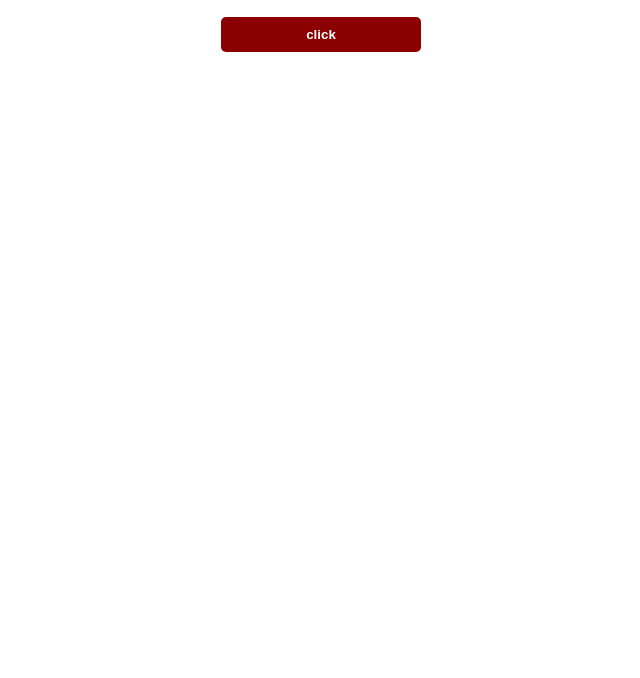
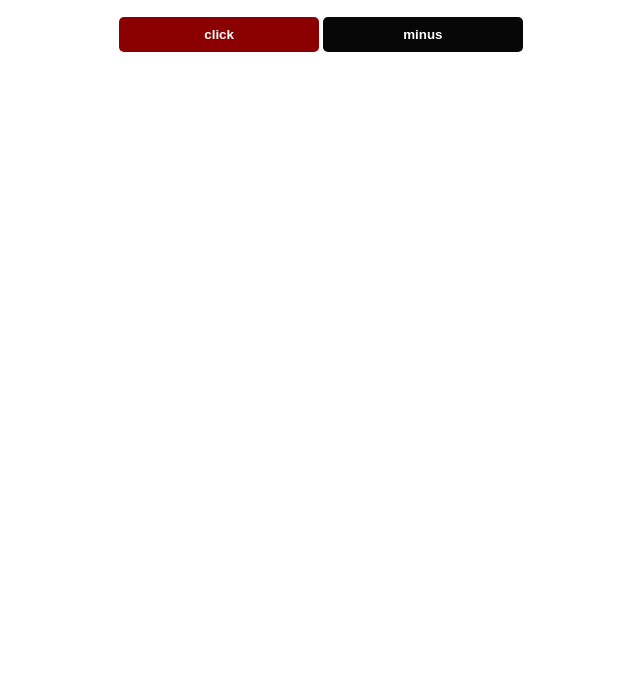
Before and after one commit to amateurCrypt/JS_people_count, a plain HTML site: page index.html in a window 1280 px wide. Shown: the part 122-800 px from the top of the page, without its empty margins (319-959 px from the left). Drawn offline with Linux system fonts and the light colour scheme.

Commit message:
add reduction button

```diff
--- a/index.css
+++ b/index.css
@@ -32,6 +32,10 @@ button {
     background: darkred;
 }
 
+#reduction-btn {
+    background: rgb(7, 7, 7);
+}
+
 #save-btn {
     background: darkgreen;
 }
--- a/index.html
+++ b/index.html
@@ -12,6 +12,7 @@
     <h2 id="count-el">0</h2>
     <!-- Create a INCREMENT button with the id="increment-btn" -->
     <button id="increment-btn" onclick="increment()" >click</button>
+    <button id="reduction-btn" onclick="reduction()" >minus</button>
 
     <script src="index.js"></script>
 </body>
--- a/index.js
+++ b/index.js
@@ -6,12 +6,15 @@
 
 let countEl = document.getElementById("count-el");
 
-console.log(countEl);
-
 let count = 0;
 
 function increment () {
-    count = count +1
+    count = count + 1 ;
+    countEl.innerText = count;
+}
+
+function reduction () {
+    count = count - 1 ;
     countEl.innerText = count;
 
 }
```
